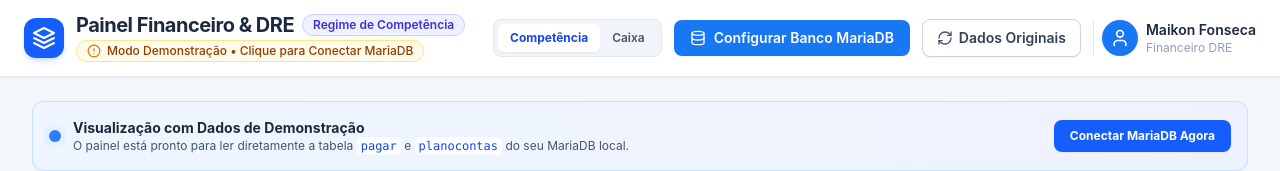
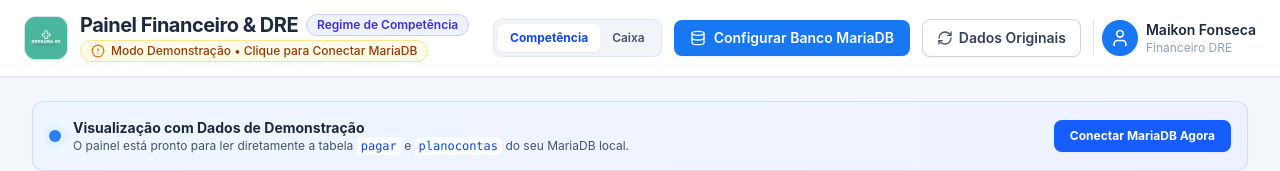
Before and after one commit to fadevatz/DRE, a React (Vite) app: page / in a window 1280 px wide. Shown: the top 171 px of the page. Built offline with nearby package versions, Linux system fonts and the light colour scheme; no server answers.

Commit message:
feat: Adiciona logotipo oficial da Drogaria SC no titulo do painel e favicon

```diff
--- a/index.html
+++ b/index.html
@@ -4,6 +4,7 @@
     <meta charset="UTF-8" />
     <meta name="viewport" content="width=device-width, initial-scale=1.0" />
     <title>Painel Financeiro & DRE</title>
+    <link rel="icon" type="image/png" href="/logo-drogaria-sc.png" />
     <link rel="preconnect" href="https://fonts.googleapis.com">
     <link rel="preconnect" href="https://fonts.gstatic.com" crossorigin>
     <link href="https://fonts.googleapis.com/css2?family=Inter:wght@400;500;600;700;800&display=swap" rel="stylesheet">
--- a/src/components/Header.jsx
+++ b/src/components/Header.jsx
@@ -1,15 +1,18 @@
 import React from 'react';
 import { Database, RefreshCw, User, CheckCircle2, AlertCircle, HardDriveDownload } from 'lucide-react';
+import logoDrogaria from '../assets/logo-drogaria-sc.png';
 
 export default function Header({ dbStatus, onOpenDbModal, onRefresh, isRefreshing, regime, onToggleRegime }) {
   return (
     <header className="bg-white border-b border-slate-200 px-6 py-3.5 flex flex-col md:flex-row md:items-center md:justify-between gap-4 shadow-xs sticky top-0 z-30">
       {/* Esquerda: Logo + Título + Status */}
       <div className="flex items-center gap-3">
-        <div className="w-10 h-10 rounded-xl bg-blue-600 flex items-center justify-center text-white shadow-md shadow-blue-500/20">
-          <svg className="w-6 h-6 fill-current" viewBox="0 0 24 24">
-            <path d="M12 2L2 7l10 5 10-5-10-5zM2 17l10 5 10-5M2 12l10 5 10-5" stroke="currentColor" strokeWidth="2" strokeLinecap="round" strokeLinejoin="round" fill="none"/>
-          </svg>
+        <div className="w-11 h-11 rounded-xl overflow-hidden shadow-xs border border-slate-200/90 shrink-0 bg-[#42b39f] flex items-center justify-center">
+          <img
+            src={logoDrogaria}
+            alt="Drogaria SC - Somos Cuidado"
+            className="w-full h-full object-cover"
+          />
         </div>
         <div>
           <div className="flex items-center gap-2">
```
Also changed, not shown: public/logo-drogaria-sc.png (added), src/assets/logo-drogaria-sc.png (added).
